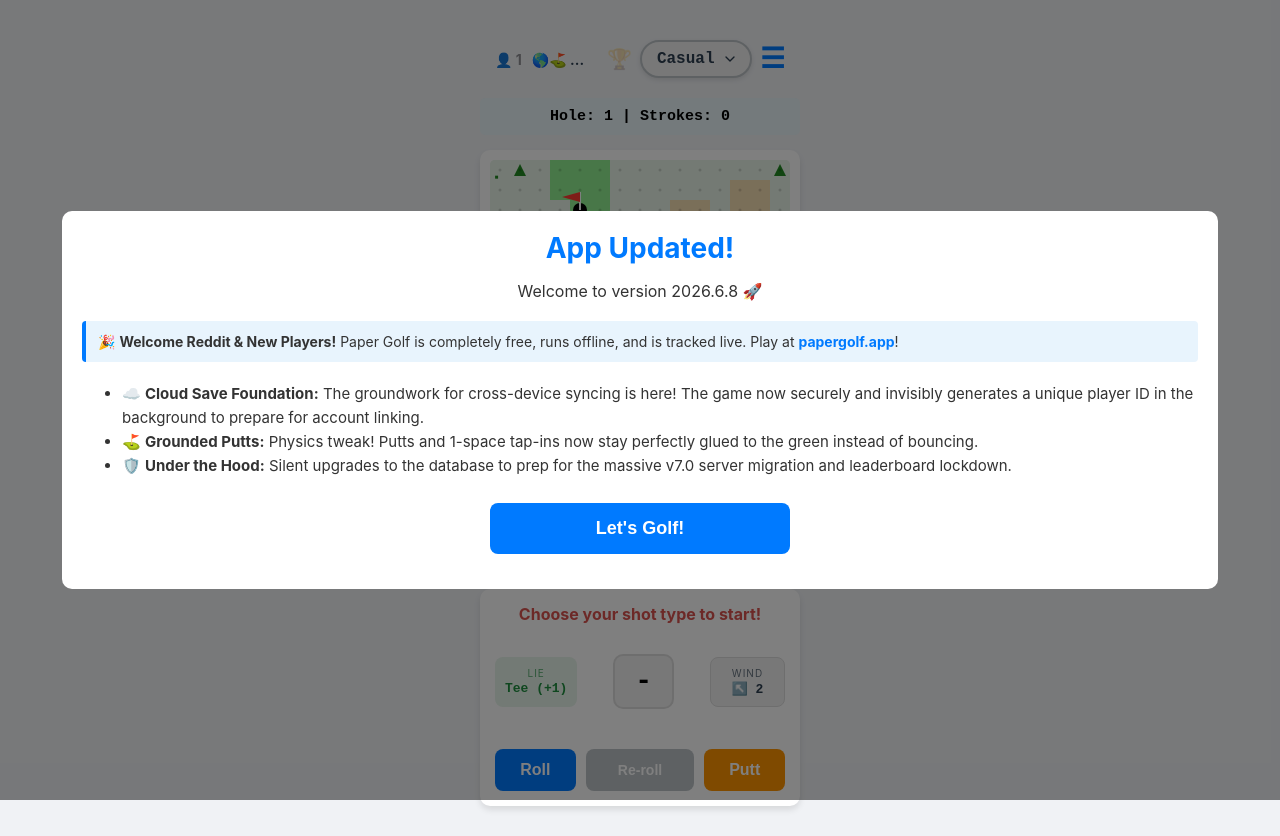
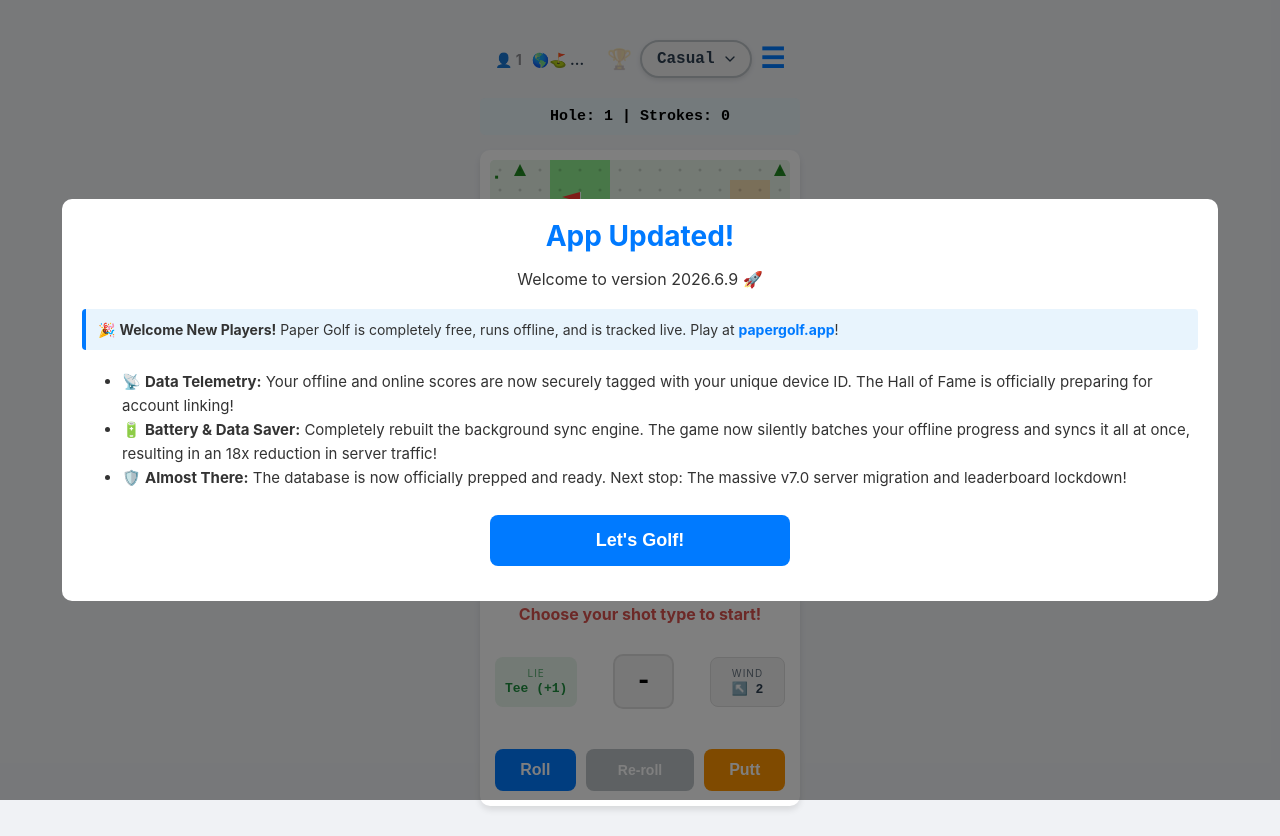
Before and after one commit to manthemanipulator/Paper-Golf, a plain HTML site: page index.html in a window 1280 px wide. Drawn offline with Linux system fonts and the light colour scheme; no server answers.

Commit message:
2026.6.9

```diff
--- a/index.html
+++ b/index.html
@@ -341,7 +341,7 @@
 
         <h4 style="color: #2c3e50; margin-bottom: 10px;">🚧 The Road to 7.0 🚧</h4>
         <ul style="text-align: left; margin-bottom: 20px; font-size: 14px; color: #333; line-height: 1.5; padding-left: 20px;">
-            <li style="margin-bottom: 8px;"><b>v6.9 - Data Telemetry:</b> Upgrading the database so your offline and online stats are safely tied to your player ID.</li>
+            <li style="margin-bottom: 8px;"><b>✅ v6.9 - Data Telemetry:</b> (ACTIVE) The database is upgraded. Offline and online stats are now safely tied to your secure player ID.</li>
             <li style="margin-bottom: 8px;"><b>v7.0 - The Cloud Update:</b> The big one! Full cross-device account sync (Google/Apple) and rock-solid server infrastructure to permanently protect the leaderboards.</li>
         </ul>
 
@@ -360,7 +360,7 @@
 
         <h3 style="margin: 0 0 12px 0; font-size: 24px;">About</h3>
         <p style="margin: 0 0 12px 0; font-weight: bold; font-size: 18px;">Paper Golf</p>
-        <p style="margin: 0 0 12px 0; font-size: 14px; color: #666;">Version 2026.6.8</p>
+        <p style="margin: 0 0 12px 0; font-size: 14px; color: #666;">Version 2026.6.9</p>
         <div style="margin: 0 0 15px 0; font-size: 14px; color: #333;">
             🌍 <strong>Official Website:</strong> <span style="color: #007aff; font-weight: bold;">papergolf.app</span>
         </div>
@@ -400,16 +400,16 @@
     <div id="whatsNewOverlay" class="overlay" style="display: none; background: rgba(0,0,0,0.5); z-index: 3000;">
         <div class="modal-content" style="text-align: center;">
             <h2 style="margin-top: 0; color: #007aff; font-size: 28px;">App Updated!</h2>
-            <p style="font-size: 16px; color: #333; margin-bottom: 20px;">Welcome to version 2026.6.8 🚀</p>
+            <p style="font-size: 16px; color: #333; margin-bottom: 20px;">Welcome to version 2026.6.9 🚀</p>
 
             <div style="background-color: #e8f4fd; border-left: 4px solid #007aff; padding: 12px; margin-bottom: 20px; border-radius: 4px; font-size: 14px; color: #333; text-align: left;">
-                🎉 <strong>Welcome Reddit & New Players!</strong> Paper Golf is completely free, runs offline, and is tracked live. Play at <a href="https://papergolf.app" style="color: #007aff; text-decoration: none; font-weight: bold;">papergolf.app</a>!
+                🎉 <strong>Welcome New Players!</strong> Paper Golf is completely free, runs offline, and is tracked live. Play at <a href="https://papergolf.app" style="color: #007aff; text-decoration: none; font-weight: bold;">papergolf.app</a>!
             </div>
 
             <ul style="text-align: left; font-size: 15px; color: #333; margin-bottom: 25px; line-height: 1.6;">
-                <li>☁️ <b>Cloud Save Foundation:</b> The groundwork for cross-device syncing is here! The game now securely and invisibly generates a unique player ID in the background to prepare for account linking.</li>
-                <li>⛳ <b>Grounded Putts:</b> Physics tweak! Putts and 1-space tap-ins now stay perfectly glued to the green instead of bouncing.</li>
-                <li>🛡️ <b>Under the Hood:</b> Silent upgrades to the database to prep for the massive v7.0 server migration and leaderboard lockdown.</li>
+                <li>📡 <b>Data Telemetry:</b> Your offline and online scores are now securely tagged with your unique device ID. The Hall of Fame is officially preparing for account linking!</li>
+                <li>🔋 <b>Battery & Data Saver:</b> Completely rebuilt the background sync engine. The game now silently batches your offline progress and syncs it all at once, resulting in an 18x reduction in server traffic!</li>
+                <li>🛡️ <b>Almost There:</b> The database is now officially prepped and ready. Next stop: The massive v7.0 server migration and leaderboard lockdown!</li>
             </ul>
 
             <button onclick="document.getElementById('whatsNewOverlay').style.display='none'; checkTutorial();" style="width: 100%; font-size: 18px;">Let's Golf!</button>
@@ -571,6 +571,7 @@ function triggerVictorySequence() {
 
     if (!localStats.bestScore || totalCampaignScore < localStats.bestScore) localStats.bestScore = totalCampaignScore;
     saveStats();
+    syncOfflineHolesToDatabase(); // <--- 6.9 UPDATE: Sync happens once per round!
     unlockAchievement('ironman');
     if (mulligans === 6) unlockAchievement('purist');
 
@@ -672,6 +673,7 @@ function saveScoreToCloud(initials, score) {
     const monthYear = new Date().toLocaleString('default', { month: 'long', year: 'numeric' });
 
     const payload = {
+        uid: playerUID,       // <--- 6.9 UPDATE: The security link
         initials: initials,
         score: score,
         mode: currentMode,
@@ -1532,7 +1534,7 @@ canvas.addEventListener('pointerdown', (e) => {
             if (strokes <= 6 && hitSandThisHole) unlockAchievement('sand');
             saveStats();
 
-            incrementLocalHoles(); syncOfflineHolesToDatabase();
+            incrementLocalHoles(); // 6.9 UPDATE: Removed the sync trigger here!
 
             if (currentMode === 'casual') {
                 statusText.style.color = '#5cb85c'; statusText.innerText = "Hole completed!";
@@ -1573,7 +1575,7 @@ function idleLoop() {
 document.addEventListener('DOMContentLoaded', () => {
     resetGame();
 
-    const CURRENT_VERSION = '2026.6.8';
+    const CURRENT_VERSION = '2026.6.9';
     const lastSeenVersion = localStorage.getItem('paperGolfVersion');
 
     if (lastSeenVersion !== CURRENT_VERSION) {
@@ -1590,6 +1592,15 @@ syncOfflineScoresToCloud();
 window.addEventListener('online', () => {
     syncOfflineHolesToDatabase();
     syncOfflineScoresToCloud();
+});
+
+// ==========================================
+// VERSION 6.9: BACKGROUND SYNC LISTENER
+// ==========================================
+document.addEventListener('visibilitychange', () => {
+    if (document.visibilityState === 'hidden') {
+        syncOfflineHolesToDatabase();
+    }
 });
 
 function checkTutorial() {
--- a/sw.js
+++ b/sw.js
@@ -1,4 +1,4 @@
-const CACHE_NAME = 'paper-golf-v2026.6.8';
+const CACHE_NAME = 'paper-golf-v2026.6.9';
 const urlsToCache = [
     './',
     './index.html'
```
